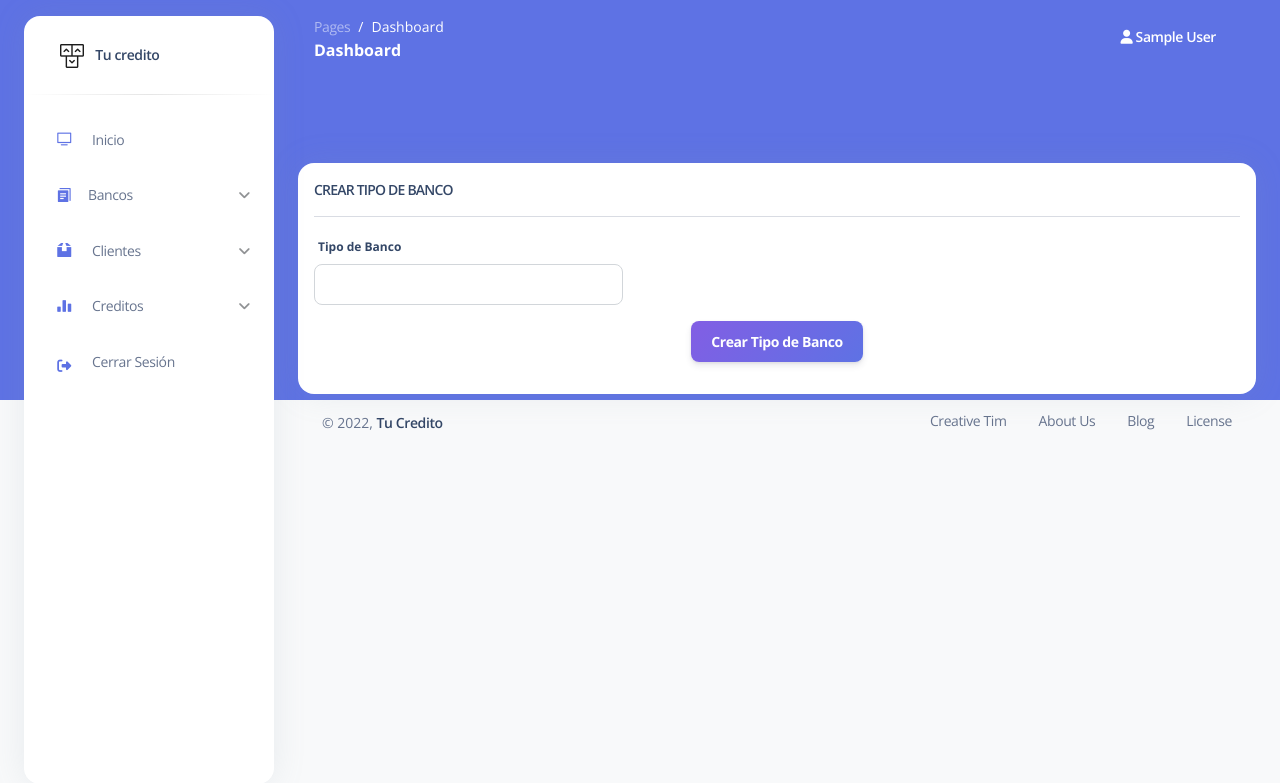
After one commit to Makastin/challenge_darienT, a Django app: page /banks/create-bank-type/ in a window 1280 px wide. The commit adds this page. Shown: the top 783 px of the page. Run offline with Django 4.2, Linux system fonts and the light colour scheme; the visitor is signed in with stand-in values (Sample User, id 1); some libraries are stand-ins or nearby versions.

Commit message:
changes in templates

```diff
--- /dev/null
+++ b/challenge_django/templates/banks/bank_type_create.html
@@ -0,0 +1,33 @@
+{% extends 'base/base.html' %}
+{% load static %}
+
+{% block page_title %}
+Bank Create
+{% endblock page_title %}
+
+{% block page_content %}
+
+<div class="col-xl-12 col-sm-12 mb-xl-0">
+    <div class="card mt-6">
+        <div class="card-body p-3">
+            <div class="row">
+                <div class="col-md-12">
+                    <h4 class="text-sm mb-0 text-uppercase font-weight-bold">Crear Tipo de Banco</h4>
+                    <hr>
+                    <form method="post"> {% csrf_token %}
+                        <div class="col-md-4">
+                            <div class="form-group">
+                                <label class="form-control-label">Tipo de Banco</label> {{form.bank_type}}
+                            </div>
+                        </div>
+                        <div class="text-center">
+                            <button type="submit" class="btn bg-gradient-primary ">Crear Tipo de Banco</button>
+                        </div>
+                    </form>
+                </div>
+            </div>
+        </div>
+    </div>
+</div>
+
+{% endblock page_content %}
--- a/challenge_django/templates/base/menu_sidebar.html
+++ b/challenge_django/templates/base/menu_sidebar.html
@@ -33,7 +33,9 @@
                     <li class="nav-item">
                         <a href="{% url 'banks:bank-create' %}" class="nav-link">Crear Banco</a>
                     </li>
-
+                    <li class="nav-item">
+                        <a href="{% url 'banks:bank-type-create' %}" class="nav-link">Crear Tipo de Banco</a>
+                    </li>
                     <li class="nav-item">
                         <a href="{% url 'banks:bank-list' %}" class="nav-link">Lista de Bancos</a>
                     </li>
@@ -51,6 +53,9 @@
                 <ul class="nav ms-4">
                     <li class="nav-item">
                         <a href="{% url 'clients:client-create' %}" class="nav-link">Crear Clientes</a>
+                    </li>
+                    <li class="nav-item">
+                        <a href="{% url 'clients:client-type-create' %}" class="nav-link">Crear Tipo de Cliente</a>
                     </li>
                     <li class="nav-item">
                         <a href="{% url 'clients:client-list' %}" class="nav-link">Lista de Clientes</a>
@@ -71,6 +76,9 @@
                         <a href="{% url 'credits:credit-create' %}" class="nav-link">Crear Creditos</a>
                     </li>
                     <li class="nav-item">
+                        <a href="{% url 'credits:credit-type-create' %}" class="nav-link">Crear Tipo de Credito</a>
+                    </li>
+                    <li class="nav-item">
                         <a href="{% url 'credits:credit-list' %}" class="nav-link">Lista de Creditos</a>
                     </li>
                 </ul>
--- a/challenge_django/templates/credits/credit_create.html
+++ b/challenge_django/templates/credits/credit_create.html
@@ -45,6 +45,11 @@ Credits Create
                                 <label class="form-control-label">Banco Emisor del Credito</label> {{form.bank_of_credit}}
                             </div>
                         </div>
+                        <div class="col-md-4">
+                            <div class="form-group">
+                                <label class="form-control-label">Tipo de Credito</label> {{form.credit_type}}
+                            </div>
+                        </div>
                         <div class="text-center">
                             <button type="submit" class="btn bg-gradient-primary ">Crear Credito</button>
                         </div>
```
Also changed, not shown: challenge_django/templates/clients/client_type_create.html (added, +33 -0 lines), challenge_django/templates/credits/credit_type_create.html (added, +33 -0 lines).
